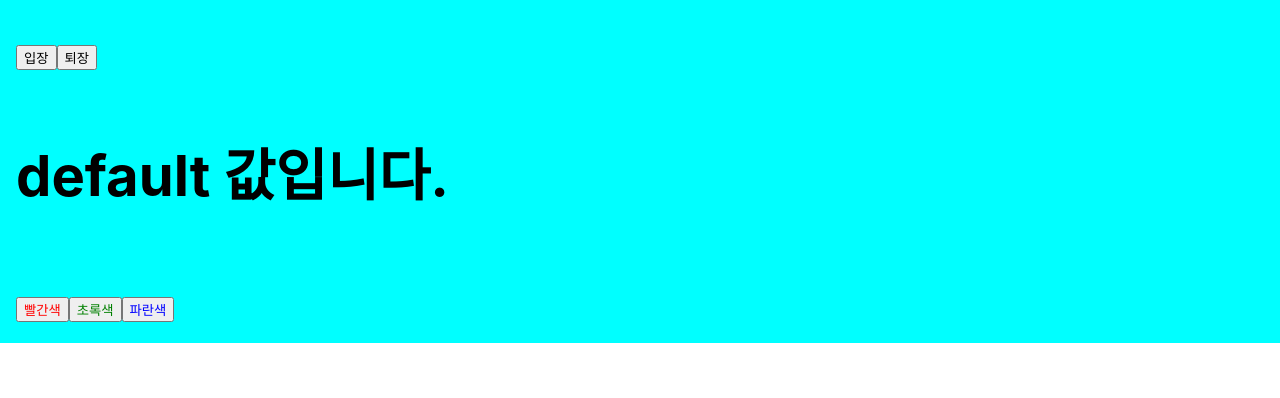
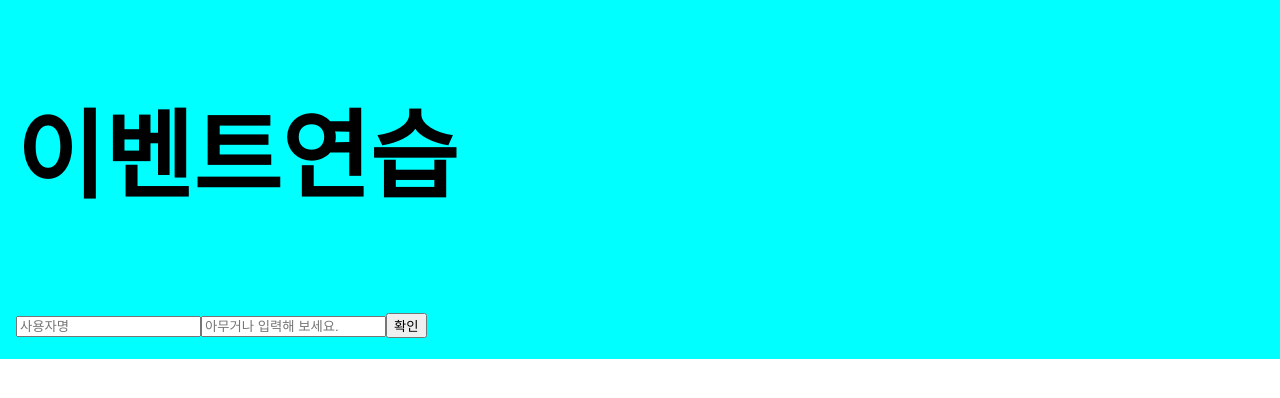
Before and after one commit to zeratool0207/hello-react, a React (Create React App) app: page / in a window 1280 px wide. Shown: the top 398 px of the page. Built offline with nearby package versions, Linux system fonts and the light colour scheme.

Commit message:
230208 0649A

```diff
--- a/src/App.js
+++ b/src/App.js
@@ -1,13 +1,13 @@
 import logo from './logo.svg';
 import './App.css';
-import Say from './Say';
+import EventPracticeLv2 from './EventPracticeLv2';
 
 function App() {
 
   return (
     <>
       <div className='react'>
-       <Say />
+       <EventPracticeLv2 />
       </div>
     </>
   );
--- /dev/null
+++ b/src/EventPracticeLv2.js
@@ -0,0 +1,56 @@
+import React, { useState } from 'react';
+
+const EventPracticeLv2 = () => {
+    const [form, setForm] = useState({
+        username: '',
+        message: ''
+    });
+    const { username, message} = form;
+
+   const onChange = e => {
+    const nextForm = {
+        ...form,
+        [e.target.name]: e.target.value
+    }
+    setForm(nextForm);
+   }
+
+   const onClick = () => {
+    alert(username + ': ' + message);
+    setForm({
+        username: '',
+        message: ''
+    });
+   }
+
+    const onKeyPress = e => {
+        if ( e.key === 'Enter' ) {
+            onClick();
+        }
+    }
+
+    return (
+        <div>
+            <h1>이벤트연습</h1>
+            <input
+                type = "text"
+                name = "username"
+                placeholder = '사용자명'
+                value = { username }
+                onChange = { onChange }
+            />
+            <input
+                type = "text"
+                name = "message"
+                placeholder = '아무거나 입력해 보세요.'
+                value = { message }
+                onChange = { onChange }
+                onKeyPress = {onKeyPress}
+            />
+            <button onClick = { onClick }>확인</button>
+        </div>
+
+    )
+}
+
+export default EventPracticeLv2;
```
Also changed, not shown: src/EventPractice.js (added, +46 -0 lines).
